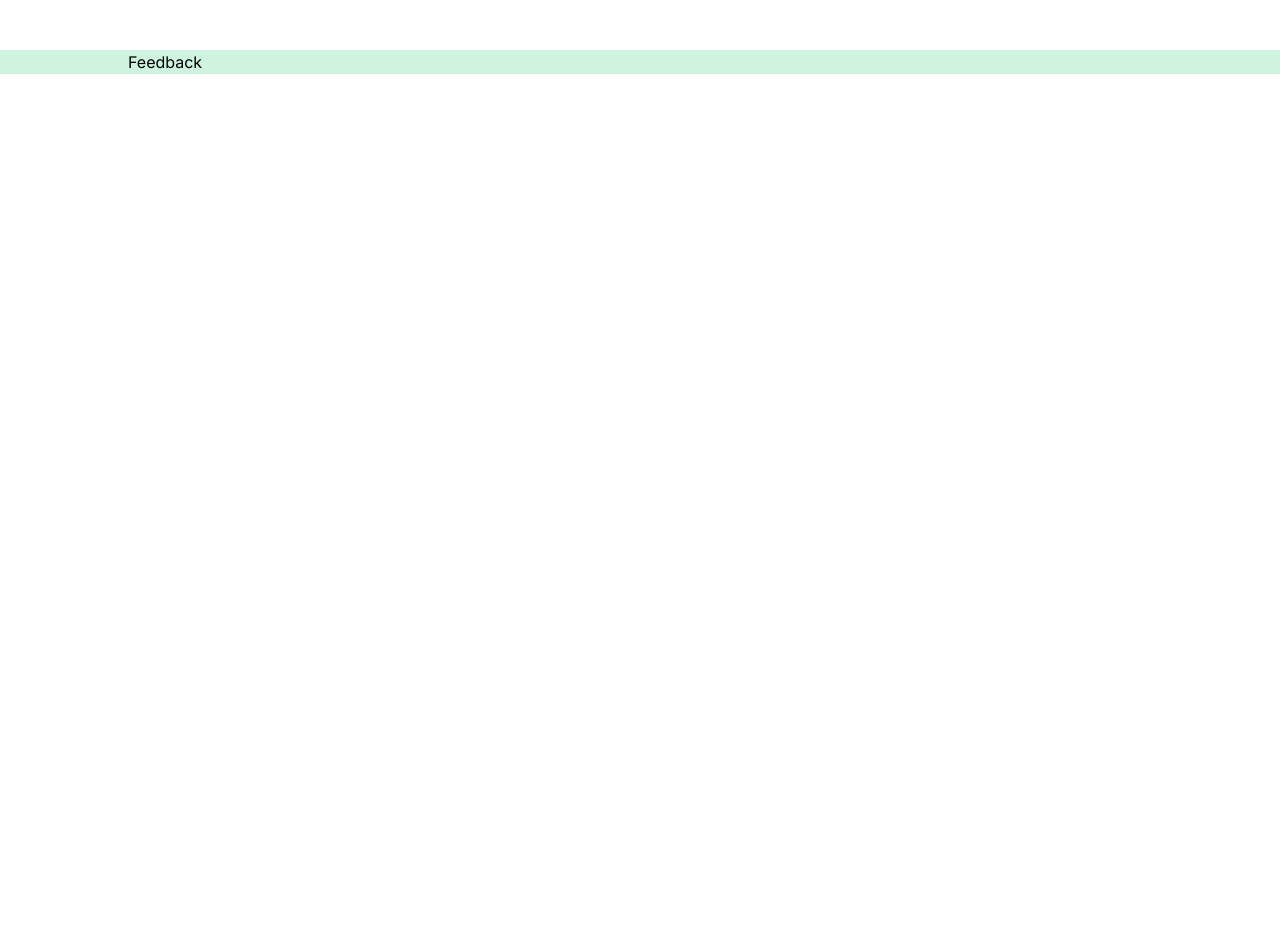
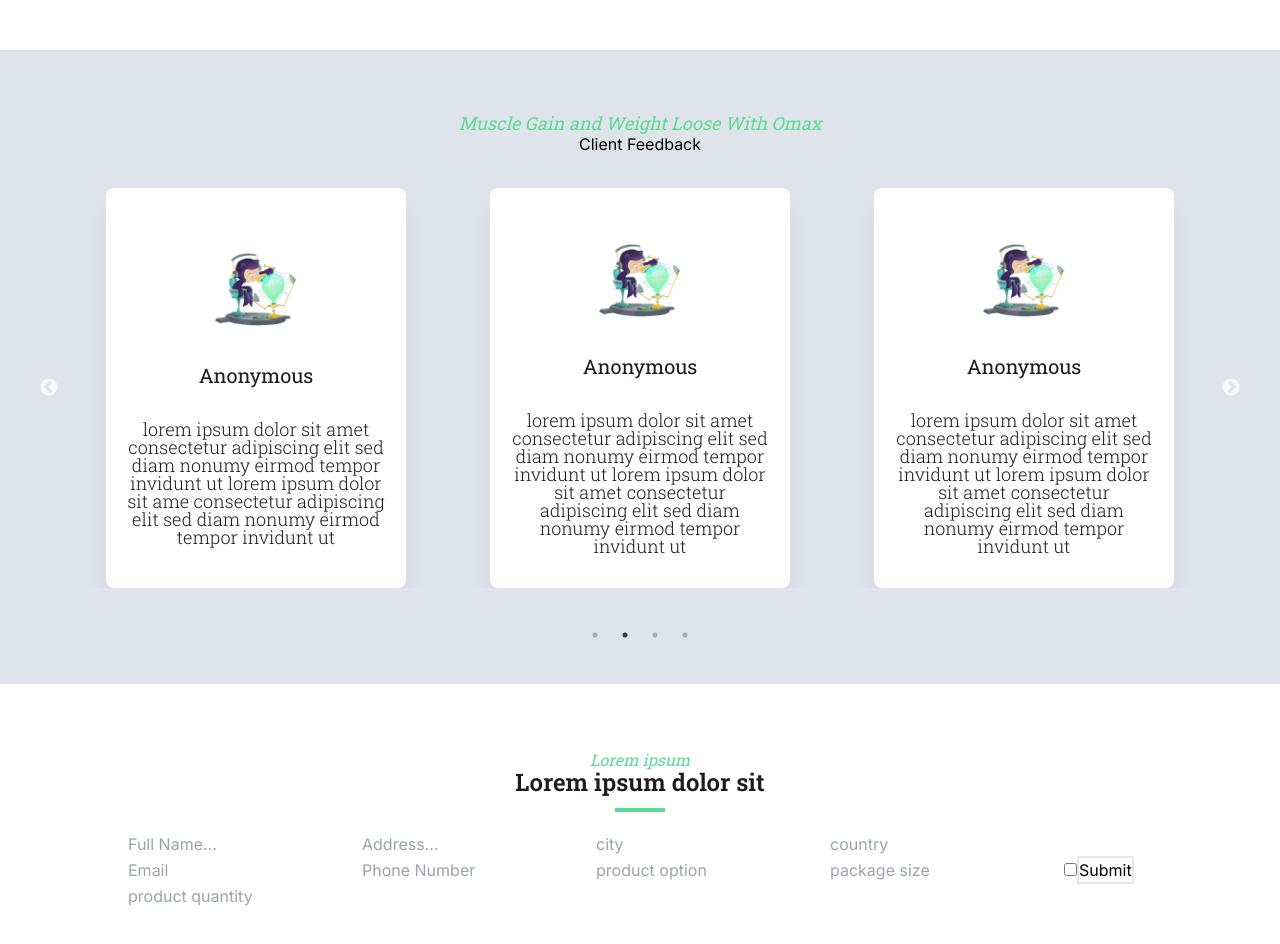
Before and after one commit to retrong/Omax, a Next.js app: page /home in a window 1280 px wide. Shown: the part 2220-3164 px from the top of the page. Before the commit the page ends 2294 px from the top, so only its background shows below. Built offline with nearby package versions, Linux system fonts and the light colour scheme.

Commit message:
implement carousel in feedback component and implementing orderForm

```diff
--- a/package.json
+++ b/package.json
@@ -12,12 +12,15 @@
     "framer-motion": "^10.16.4",
     "next": "13.5.4",
     "react": "^18",
-    "react-dom": "^18"
+    "react-dom": "^18",
+    "react-slick": "^0.29.0",
+    "slick-carousel": "^1.8.1"
   },
   "devDependencies": {
     "@types/node": "^20",
     "@types/react": "^18",
     "@types/react-dom": "^18",
+    "@types/react-slick": "^0.23.11",
     "autoprefixer": "^10",
     "eslint": "^8",
     "eslint-config-next": "13.5.4",
--- a/src/app/(routes)/home/page.tsx
+++ b/src/app/(routes)/home/page.tsx
@@ -4,6 +4,7 @@
 import Gurantee from '@/components/Gurantee';
 import Hero from '@/components/Hero';
 import Navbar from '@/components/Navbar';
+import OrderForm from '@/components/OrderForm';
 import Stats from '@/components/Stats';
 import styles from '@/components/style';
 
@@ -55,11 +56,16 @@
 					<About />
 				</div>
 			</div>
-			<div className="bg-green bg-opacity-30">
-				<div className={`${styles.paddingX} ${styles.flexStart} mx-0 md:mx-16`}>
+			<div className="bg-slate-400 bg-opacity-30">
+				<div className={`${styles.paddingX} ${styles.flexStart}`}>
 					<div className={`${styles.boxWidth}`}>
 						<Feedback />
 					</div>
+				</div>
+			</div>
+			<div className={`${styles.paddingX} ${styles.flexStart} mx-0 md:mx-16`}>
+				<div className={`${styles.boxWidth}`}>
+                    <OrderForm />
 				</div>
 			</div>
 		</main>
--- a/src/components/Feedback.tsx
+++ b/src/components/Feedback.tsx
@@ -1,9 +1,88 @@
-export default function Feedback() {
-  return (
-    <section>
-        Feedback
-    </section>
-  )
+"use client";
+
+import { feedbacks } from "@/constants";
+import Image from "next/image";
+import React, { Component } from "react";
+import Slider from "react-slick";
+import 'slick-carousel/slick/slick-theme.css';
+import 'slick-carousel/slick/slick.css';
+import styles from "./style";
+
+
+export default class Feedback extends Component {
+    render() {
+        const settings = {
+            dots: true,
+            infinite: true,
+            speed: 500,
+            slidesToShow: 3,
+            slidesToScroll: 1,
+            autoplay: true,
+            autoplayspeed: 2000,
+            responsive: [
+                {
+                breakpoint: 1024,
+                settings: {
+                    slidesToShow: 2,
+                    slidesToScroll: 1,
+                    infinite: true,
+                    dots: true
+                }
+                },
+                {
+                breakpoint: 600,
+                settings: {
+                    slidesToShow: 1,
+                    slidesToScroll: 1,
+                    initialSlide: 1
+                }
+                },
+                {
+                breakpoint: 480,
+                settings: {
+                    slidesToShow: 1,
+                    slidesToScroll: 1
+                }
+                }
+            ]
+        };
+
+        return (
+            <section className={`${styles.paddingY} w-full`}>
+                <div className="items-center">
+                    <div className="flex flex-col flex-wrap justify-center items-center">
+                        <p className="font-roboto font-normal italic text-green text-[18px] sm:text-[18px] leading-[18px] ">Muscle Gain and Weight Loose With Omax</p>
+                        <h3 className="">Client Feedback</h3>
+                    </div>
+
+                    <Slider {...settings} className="py-4 sm:py-8 w-full h-full">
+                        {feedbacks.map((feedback) => (
+                            <div key={feedback.id} className="">
+                                <div className="flex justify-center items-center ">
+                                    <div className=" flex flex-col justify-center items-center w-[300px] h-[400px] bg-white shadow-xl p-5 rounded-lg gap-4">
+                                        <Image
+                                            src={feedback.icon}
+                                            alt="testimony image"
+                                            className="w-[120px] h-[120px] object-contain rounded-full"
+                                        />
+                                        <h3 className="font-roboto font-normal text-primary text-[20px] leading-[18px]">
+                                            {feedback.title}
+                                        </h3>
+                                        <p className="font-roboto font-light text-primary text-[18px] leading-[18px] text-center mt-5">
+                                            {feedback.content}
+                                        </p>
+                                    </div>
+                                </div>
+                            </div>
+                        ))}
+
+                    </Slider>
+
+                </div>
+            </section>
+        )
+    }
+
 }
 
 
--- /dev/null
+++ b/src/components/OrderForm.tsx
@@ -0,0 +1,44 @@
+import styles from "./style";
+
+export default function OrderForm() {
+  return (
+		<section className={`${styles.paddingY}`}>
+			<div>
+				<div className="flex flex-1 flex-col justify-center items-center relative">
+					<p className=" font-roboto font-normal text-green italic">
+						Lorem ipsum
+					</p>
+					<h2 className="font-semibold font-roboto text-primary text-[20px] sm:text-[24px] leading-[24px] sm:leading-[20px]">
+						Lorem ipsum dolor sit
+					</h2>
+					<span className="border-2 border-green w-[50px] block mt-4"></span>
+				</div>
+				<div className="py-5">
+					<form action="">
+						<input type="text" placeholder="Full Name..." className="" />
+						<input type="text" placeholder="Address..." className="" />
+						<input type="text" placeholder="city" />
+						<input type="text" placeholder="country" />
+						<input type="email" placeholder="Email" className="" />
+						<input
+							type="tel"
+							placeholder="Phone Number"
+							className=""
+							maxLength={11}
+							minLength={11}
+							required
+						/>
+						<input type="text" placeholder="product option" />
+						{/* product option- muscle mass or lean powder */}
+						<input type="text" placeholder="package size" />
+						{/* will automatically update the price depending on the option for package size */}
+						<input type="checkbox" />
+						{/* <label>Subscribe to newsletter to get more info on products and services (discounts)</label> */}
+						<input type="submit" className="border-2" />
+						<input type="number" placeholder="product quantity" />
+					</form>
+				</div>
+			</div>
+		</section>
+	);
+}
--- a/src/constants/index.ts
+++ b/src/constants/index.ts
@@ -72,4 +72,34 @@
         title: 'Muscle mass',
         content: 'lorem ipsum dolor sit amet consectetur adipiscing elit sed diam nonumy eirmod tempor invidunt ut'
     }
-]
+];
+export const feedbacks = [
+	{
+		id: 'feedback-1',
+		icon: test,
+		title: 'Anonymous',
+		content:
+			'lorem ipsum dolor sit amet consectetur adipiscing elit sed diam nonumy eirmod tempor invidunt ut lorem ipsum dolor sit amet consectetur adipiscing elit sed diam nonumy eirmod tempor invidunt ut ',
+	},
+	{
+		id: 'feedback-2',
+		icon: test,
+		title: 'Anonymous',
+		content:
+			'lorem ipsum dolor sit amet consectetur adipiscing elit sed diam nonumy eirmod tempor invidunt ut lorem ipsum dolor sit ame consectetur adipiscing elit sed diam nonumy eirmod tempor invidunt ut',
+	},
+	{
+		id: 'feedback-3',
+		icon: test,
+		title: 'Anonymous',
+		content:
+			'lorem ipsum dolor sit amet consectetur adipiscing elit sed diam nonumy eirmod tempor invidunt ut lorem ipsum dolor sit amet consectetur adipiscing elit sed diam nonumy eirmod tempor invidunt ut',
+	},
+	{
+		id: 'feedback-4',
+		icon: test,
+		title: 'Anonymous',
+		content:
+			'lorem ipsum dolor sit amet consectetur adipiscing elit sed diam nonumy eirmod tempor invidunt ut lorem ipsum dolor sit amet consectetur adipiscing elit sed diam nonumy eirmod tempor invidunt ut',
+	},
+];
```
Also changed, not shown: 1 other file (tests, documents, lock files or other folders).
